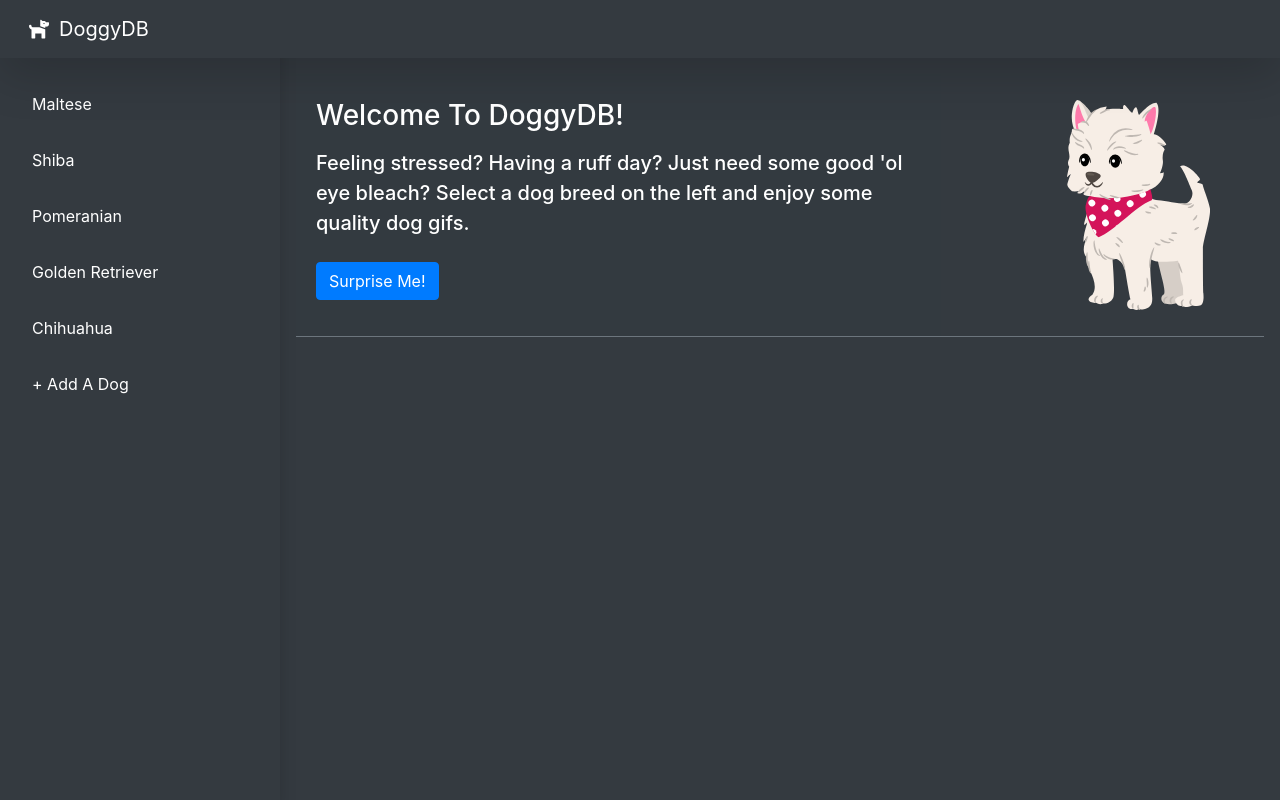
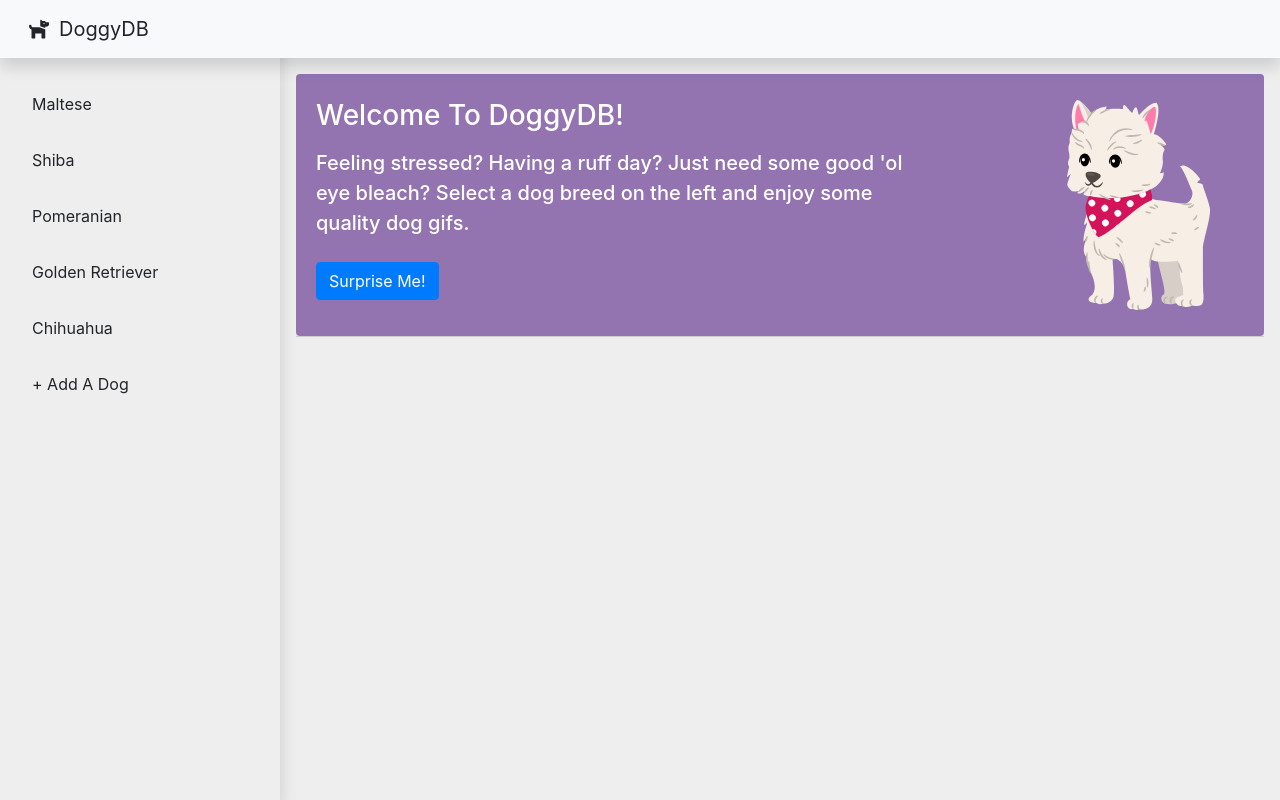
Before and after one commit to infernoarchon/DoggyDB, a plain HTML site: page index.html in a window 1280 px wide. Drawn offline with nearby package versions, Linux system fonts and the light colour scheme.

Commit message:
changed color scheme

```diff
--- a/assets/css/style.css
+++ b/assets/css/style.css
@@ -1,9 +1,13 @@
 /* Global Variables */
 body {
-    background-color: #343A40
+    background-color: #eee;
 }
 
 /* Custom Classes */
+.intro-card {
+    column-count: 1 !important;
+    background-color: rgba(129, 92, 165, 0.831) !important;
+}
 
 .invisible {
     display: none;
@@ -68,6 +72,10 @@ body {
 
 
 /* Bootstrap/Font Awesome Overrides */
+.card-group {
+    border-bottom: 1px solid #ccc;
+}
+
 
 .card {
     border: none;
@@ -75,6 +83,8 @@ body {
 
 .dog-bio {
     min-height: 220px;
+    border-radius: 0px !important;
+    background-color: transparent !important;
 }
 .dog-img {
     background: url("../images/maltese.svg");
@@ -85,32 +95,29 @@ body {
 
 .intro-text {
     line-height: 1.5;
-    color: white;
+    color: #fff;
 
 }
-.card-body {
-    background-color: rgba(52, 58, 64, 0.92);
+#gif-area .card-body {
+    background-color: #fff;
 }
 
 .card-title {
     text-transform: capitalize;
-    color: white;
 }
 .gif-text {
-    color: rgb(155, 155, 155);
+    color: rgb(213, 213, 213);
 }
 
-.intro-card {
-    column-count: 1 !important;
-    background-color: #343A40
-}
 .navbar {
     z-index: 9999;
+    background-color: #eee;
 }
 
 .dog-card {
     text-transform:capitalize;
     padding: 1em;
+    background-color: #eee;
 }
 
 .dog-card-title {
@@ -120,11 +127,6 @@ body {
 .container-fluid,.row, .col, .col-12,.col-2, .col-4, .col-10, .col-8 {
     padding: 0;
     margin: 0;
-}
-
-
-.navbar-brand {
-    color: white !important;
 }
 
 .fa-dog {
--- a/assets/javascript/app.js
+++ b/assets/javascript/app.js
@@ -34,7 +34,7 @@ var dogapp = {
         // Then dynamicaly generating buttons
         var dcard = $("<div>");
         // Adding a class to our button
-        dcard.addClass("dog-card btn-dark bg-gradient btn-block text-left");
+        dcard.addClass("dog-card btn-light btn border-0 btn-block text-left");
         // Adding a data-attribute
         dcard.attr("data-name", currentdog);
         // Providing the initial button text
@@ -81,7 +81,7 @@ var dogapp = {
                     dicon = $("<i>")
                     dicon.addClass("fas fa-play")
                     dcard = $("<div>")
-                    dcard.addClass("card")
+                    dcard.addClass("card gif-card")
                     dcardbody = $("<div>")
                     dcardbody.addClass("card-body")
                     dcardtitle = $("<h5>")
--- a/index.html
+++ b/index.html
@@ -11,7 +11,7 @@
 </head>
 
 <body>
-    <nav class="navbar navbar-dark bg-dark shadow-lg">
+    <nav class="navbar navbar-light bg-light shadow">
             <a class="navbar-brand btn"><i class="fas fa-dog"></i>DoggyDB</a>
     </nav>
     <section class="left-nav shadow frame">
@@ -22,7 +22,7 @@
                 <section class="left-nav-dead col">
                 </section>
                 <section class="main-area col">
-                    <div class="card-group border-bottom border-secondary">
+                    <div class="card-group">
 
                                     <div class="card col-8 intro-card">
                                         <div class="card-body dog-bio">
```
